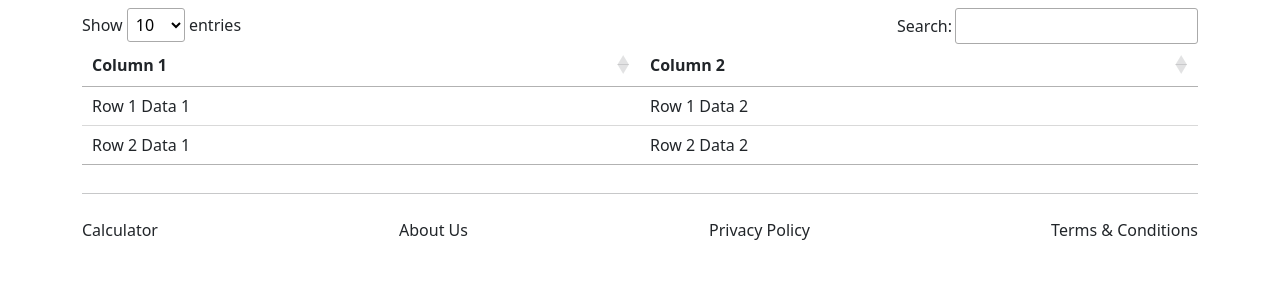
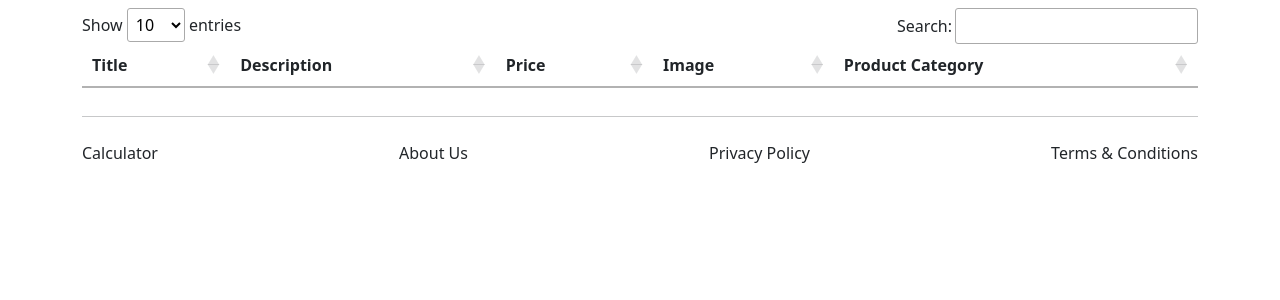
Before and after one commit to shefalitechwinlabs/Ecommerce, a Django app: page /datatables/ in a window 1280 px wide. Shown: the part 56-356 px from the top of the page. Run offline with Django 4.2, Linux system fonts and the light colour scheme; data that the repository does not hold is empty; some libraries are stand-ins or nearby versions.

Commit message:
datatables_serverside

```diff
--- a/products/views.py
+++ b/products/views.py
@@ -260,25 +260,77 @@
 @api_view(['GET', 'POST'])
 def products(request):
     if request.method == 'GET':
+        draw = request.GET['draw']
+        print('draw = ', draw)
+        row_per_page = request.GET['length']
+        print('row_per_page = ', row_per_page)
+        start = request.GET['start'] # records needed for per page
+        print('start = ', start)
+        order = request.GET.get('order')
+        print('order = ', order)
+        search = request.GET.get('search')
+        columns_list = request.GET.get('columns') # get columns list
+        print('columns_list = ',columns_list)
+        column_index = order[0]['column'] # tells index of column
+        columns_name = columns_list[column_index]['data'] # column's name based on column index
+        column_sort_order = order[0]['column'] # order asc/dec
+        search_value = search['value'] # search value
+        # print('draw = ', type(draw))
+        # print('row_per_page = ', type(row_per_page))
+        # print('order = ', type(order))
+        # print('start = ', type(start))
+        # print('search = ', type(search))
+        print('columns_list = ', columns_list)
+        print('column_index = ', column_index)
+        print('columns_name = ', columns_name)
+        print('column_sort_order = ', column_sort_order)
+        print('search_value = ', search_value)
+
         products_obj = Products.objects.all()
-        products_obj_values = Products.objects.all().values()
-        products_values_list = []
-        for product_details in products_obj_values:
-            product_values = []
-            for i in range(len(product_details)):
-                product_values.append(product_details[i])
-            print('product_values = ', product_values)
-            products_values_list.append(product_values)
-        Products_data = {
-            "draw": 1,
-            "recordsTotal": products_obj.count(),
-            "recordsFiltered": products_obj.count(),
-            "data": products_values_list
+        products_obj_values = products_obj.values()
+
+        list_of_products_data = []
+
+        for product_dict in products_obj_values:
+            DT_row = {
+                "DT_RowId": "row_"+str(product_dict['id']),
+                "DT_RowData": {
+                    "pkey": product_dict['id']
+                },
+            }
+            product_dict.pop('id')
+            DT_row.update(product_dict)
+            list_of_products_data.append(DT_row)
+
+        total = products_obj.count()
+        total_filter = len(list_of_products_data)
+        list_of_products_data = list_of_products_data[ int(start): int(start) + int(row_per_page) ]
+        list_of_products = list_of_products_data
+
+        products_data = {
+            "draw": int(draw),
+            "recordsTotal": total,
+            "recordsFiltered": total_filter,
+            "data": list_of_products
         }
-        data = serializers.serialize("json", Products_data)
-        return JsonResponse(json.loads(data), safe=False)
 
-    if request.method == 'POST':
+        # for product_details in products_obj_values:
+        #     product_values = []
+        #     print(product_details)
+        #     for i in product_details:
+        #         product_values.append(product_details[i])
+        #     list_of_products_data.append(product_values)
+        # Products_data = {
+        #     "draw": 1,
+        #     "recordsTotal": products_obj.count(),
+        #     "recordsFiltered": products_obj.count(),
+        #     "data": list_of_products_data
+        # }
+        return JsonResponse(products_data, safe=False)
+
+        return HttpResponse(0)
+
+    if request.method == 'GET':
         serializer = ProductSerializer(data=request.data)
         print(serializer)
         if serializer.is_valid():
--- a/templates/random/datatables.html
+++ b/templates/random/datatables.html
@@ -3,37 +3,31 @@
 {% block content %}
     <table id="table_id" class="display nowrap">
         <thead>
-            <tr>
-                <th>Column 1</th>
-                <th>Column 2</th>
-            </tr>
+            <th>Title</th>
+            <th>Description</th>
+            <th>Price</th>
+            <th>Image</th>
+            <th>Product Category</th>
         </thead>
         <tbody>
-            <tr>
-                <td>Row 1 Data 1</td>
-                <td>Row 1 Data 2</td>
-            </tr>
-            <tr>
-                <td>Row 2 Data 1</td>
-                <td>Row 2 Data 2</td>
-            </tr>
         </tbody>
     </table>
     <script type="text/javascript">
         $(document).ready( function () {
             $('#table_id').DataTable( {
+                processing: true,
                 serverSide: true,
-                processing: true,
+                order: [0, 'desc'],
                 ajax:{
-                    'url': '/products'
+                    'url': '/products?columns=["title","description","price","image","product_category"]&order="title","description","price","image","product_category"'
                 },
-                // columns: [
-                //     { "data": "title" },
-                //     { "data": "description" },
-                //     { "data": "price" },
-                //     { "data": "image" },
-                //     { "data": "product_category" }
-                // ]
+                columns: [
+                    { 'data': 'title' },
+                    { 'data': 'description' },
+                    { 'data': 'price' },
+                    { 'data': 'image' },
+                    { 'data': 'product_category' }
+                ]
             })
         } );
     </script>
```
